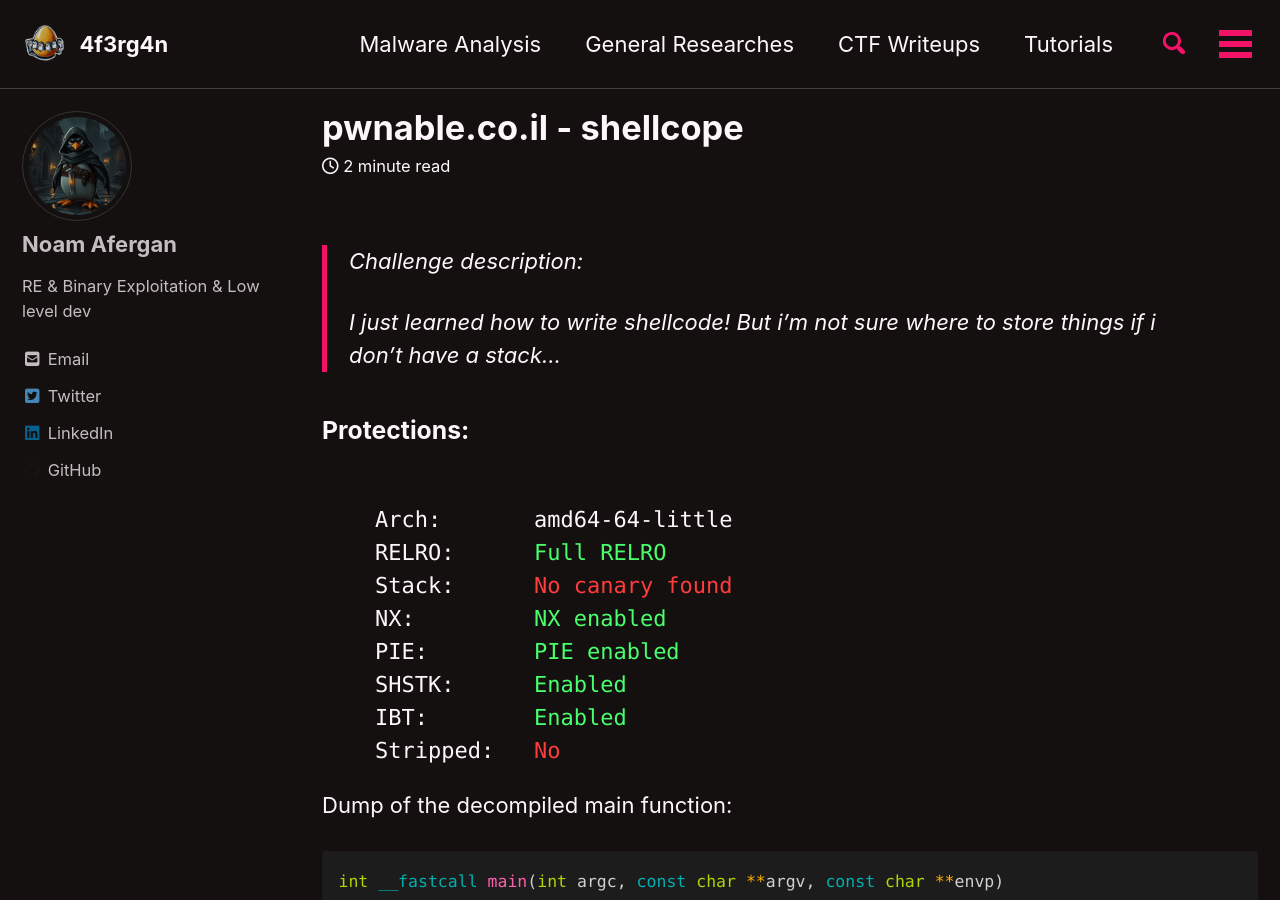
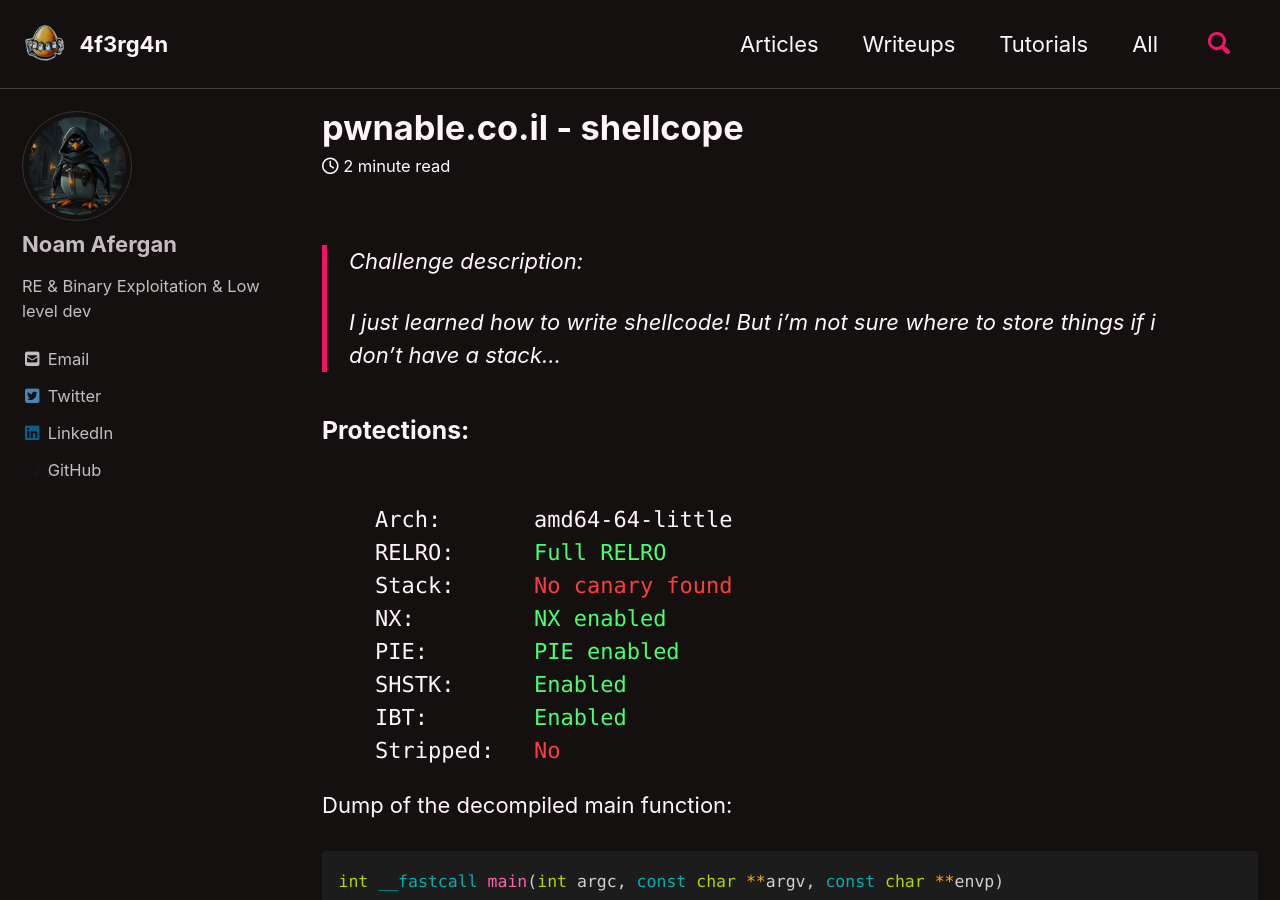
Before and after one commit to 4f3rg4n/4f3rg4n.github.io, a Jekyll site: the page built from _posts/Writeups/2025-10-27-shellcope.md, in a window 1280 px wide and 900 px high. Built offline with Jekyll 4.4.1, drawn with Linux system fonts in a browser that asks for light colours; cached includes are drawn as plain includes; nearby versions of some CDN libraries.

Commit message:
update categories

```diff
--- a/_config.yml
+++ b/_config.yml
@@ -20,7 +20,7 @@
 title_separator: "-"
 subtitle: # site tagline that appears below site title in masthead
 name: "Noam Afergan"
-description: "RE - Binary Exploitation - Low level dev"
+description: "RE - Binary exp - Low level dev"
 url: # the base hostname & protocol for your site e.g. "https://mmistakes.github.io"
 baseurl: # the subpath of your site, e.g. "/blog"
 repository: # GitHub username/repo-name e.g. "mmistakes/minimal-mistakes"
--- a/_data/navigation.yml
+++ b/_data/navigation.yml
@@ -1,12 +1,10 @@
 # main links
 main:
-  - title: "Malware Analysis"
-    url: /categories/#malware-analysis
-  - title: "General Researches"
-    url: /categories/#general-researches
-  - title: "CTF Writeups"
-    url: /categories/#ctf-writeups
+  - title: "Articles"
+    url: /categories/#articles
+  - title: "Writeups"
+    url: /categories/#writeups
   - title: "Tutorials"
     url: /categories/#tutorials
-  - title: "All Categories"
+  - title: "All"
     url: /categories
```
Also changed, not shown: _posts/Writeups/2024-10-23-chess.md (renamed from _posts/CTF-Writeups/2024-10-23-chess.md), _posts/Writeups/2024-11-10-minimath.md (renamed from _posts/CTF-Writeups/2024-11-10-minimath.md), _posts/Writeups/2024-11-19-mitm.md (renamed from _posts/CTF-Writeups/2024-11-19-mitm.md), _posts/Writeups/2024-11-26-stacking.md (renamed from _posts/CTF-Writeups/2024-11-26-stacking.md), _posts/Writeups/2025-10-26-welcome.md (renamed from _posts/CTF-Writeups/2025-10-26-welcome.md), _posts/Writeups/2025-10-27-shellcope.md (renamed from _posts/CTF-Writeups/2025-10-27-shellcope.md), _posts/Writeups/2025-3-22-hash.md (renamed from _posts/CTF-Writeups/2025-3-22-hash.md), _posts/Writeups/2025-5-12-hexdumper.md (renamed from _posts/CTF-Writeups/2025-5-12-hexdumper.md).
